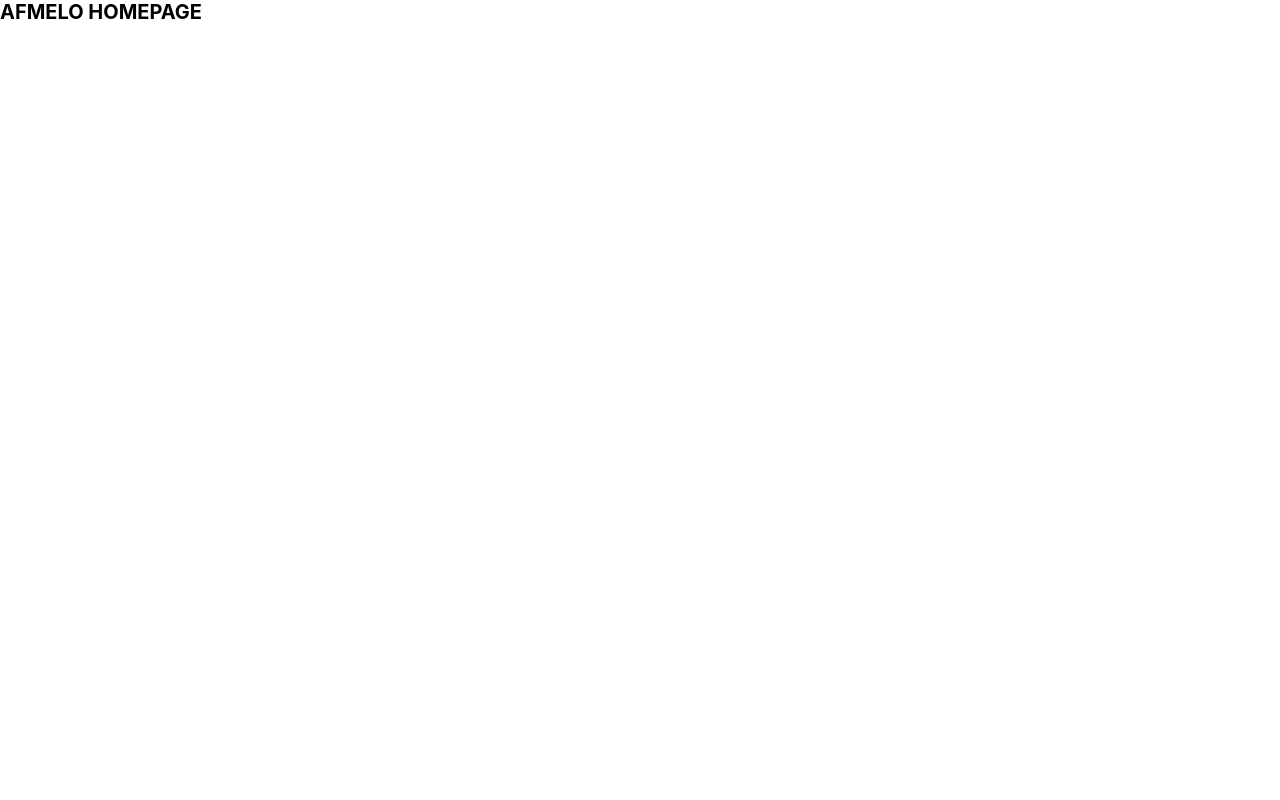
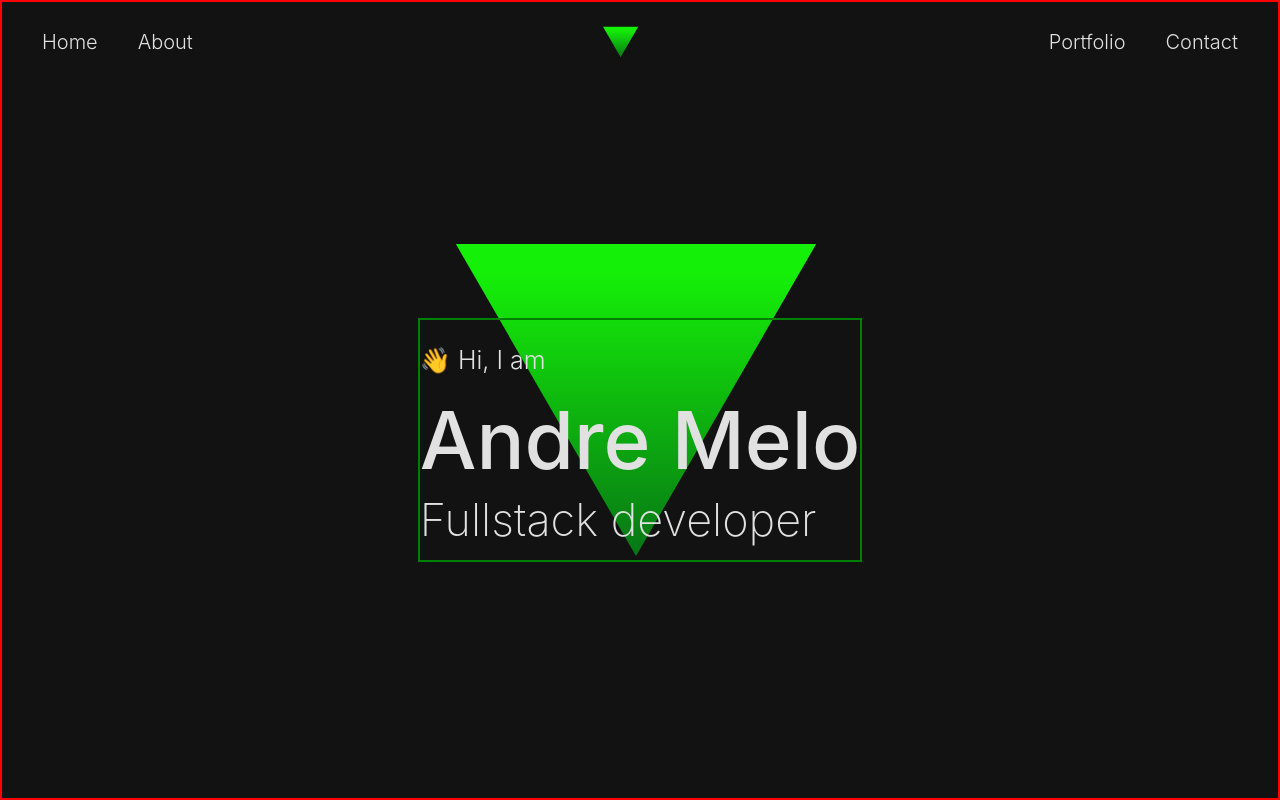
Before and after one commit to afmelo92/afmelo-home, a Next.js app: page / in a window 1280 px wide. Built offline with nearby package versions, Linux system fonts and the light colour scheme.

Commit message:
Add header

```diff
--- /dev/null
+++ b/src/components/Header/index.tsx
@@ -0,0 +1,34 @@
+import Image from 'next/image'
+import Link from 'next/link'
+
+import * as S from './styles'
+
+const Header: React.FC = () => {
+  return (
+    <S.Container>
+      <S.Nav>
+        <S.LinkWrapper>
+          <Link href="/" passHref>
+            <S.Link>Home</S.Link>
+          </Link>
+          <Link href="/" passHref>
+            <S.Link>About</S.Link>
+          </Link>
+        </S.LinkWrapper>
+
+        <Image src="/logo.svg" width={50} height={50} />
+
+        <S.LinkWrapper>
+          <Link href="/" passHref>
+            <S.Link>Portfolio</S.Link>
+          </Link>
+          <Link href="/" passHref>
+            <S.Link>Contact</S.Link>
+          </Link>
+        </S.LinkWrapper>
+      </S.Nav>
+    </S.Container>
+  )
+}
+
+export default Header
--- /dev/null
+++ b/src/components/Header/styles.ts
@@ -0,0 +1,43 @@
+import styled from 'styled-components'
+
+export const Container = styled.header`
+  display: flex;
+  height: 80px;
+  width: 100%;
+`
+export const Nav = styled.nav`
+  width: 100%;
+  display: flex;
+  align-items: center;
+  justify-content: space-between;
+`
+
+export const LinkWrapper = styled.div`
+  margin-left: 20px;
+  margin-right: 20px;
+`
+
+export const Link = styled.a`
+  font-weight: 300;
+  font-size: 20px;
+  margin: 20px;
+  cursor: pointer;
+  text-decoration: none;
+  color: #e1e1e1;
+  position: relative;
+
+  ::before {
+    position: absolute;
+    bottom: -10px;
+    content: '';
+    height: 0;
+    width: 0;
+    border: 1px solid transparent;
+  }
+
+  :hover::before {
+    width: 100%;
+    border-color: #15f008;
+    transition: ease-in-out 0.2s;
+  }
+`
--- a/src/pages/index.tsx
+++ b/src/pages/index.tsx
@@ -1,7 +1,8 @@
 import type { NextPage } from 'next'
+import HomeTemplate from 'templates/Home'
 
 const Home: NextPage = () => {
-  return <h1>AFMELO HOMEPAGE</h1>
+  return <HomeTemplate />
 }
 
 export default Home
--- a/src/styles/global.ts
+++ b/src/styles/global.ts
@@ -9,6 +9,7 @@ const GlobalStyles = createGlobalStyle`
 
   html {
     font-size: 62.5%;
+    background-color: #121212;
   }
 
   html, body, #__next {
@@ -16,6 +17,7 @@ const GlobalStyles = createGlobalStyle`
   }
 
   body {
+    color: #e1e1e1;
     font-family: -apple-system, BlinkMacSystemFont, 'Segoe UI', Roboto, Oxygen, Ubuntu, Cantarell, 'Open Sans', 'Helvetica Neue', sans-serif;
   }
 `
--- /dev/null
+++ b/src/templates/Home/index.tsx
@@ -0,0 +1,18 @@
+import Header from 'components/Header'
+
+import * as S from './styles'
+
+const HomeTemplate: React.FC = () => {
+  return (
+    <S.Container>
+      <Header />
+      <S.Presentation>
+        <h3>👋 Hi, I am</h3>
+        <h1>Andre Melo</h1>
+        <h2>Fullstack developer</h2>
+      </S.Presentation>
+    </S.Container>
+  )
+}
+
+export default HomeTemplate
--- /dev/null
+++ b/src/templates/Home/styles.ts
@@ -0,0 +1,31 @@
+import styled from 'styled-components'
+
+export const Container = styled.div`
+  border: 2px solid red;
+  height: 100%;
+  display: flex;
+  flex-direction: column;
+
+  background: url('/logo.svg') no-repeat center;
+`
+export const Presentation = styled.div`
+  border: 2px solid green;
+  height: fit-content;
+  margin: auto;
+  line-height: 80px;
+
+  h1 {
+    font-size: 80px;
+    font-weight: 500;
+  }
+
+  h2 {
+    font-weight: 200;
+    font-size: 45px;
+  }
+
+  h3 {
+    font-size: 25px;
+    font-weight: 300;
+  }
+`
```
Also changed, not shown: public/logo.svg.
